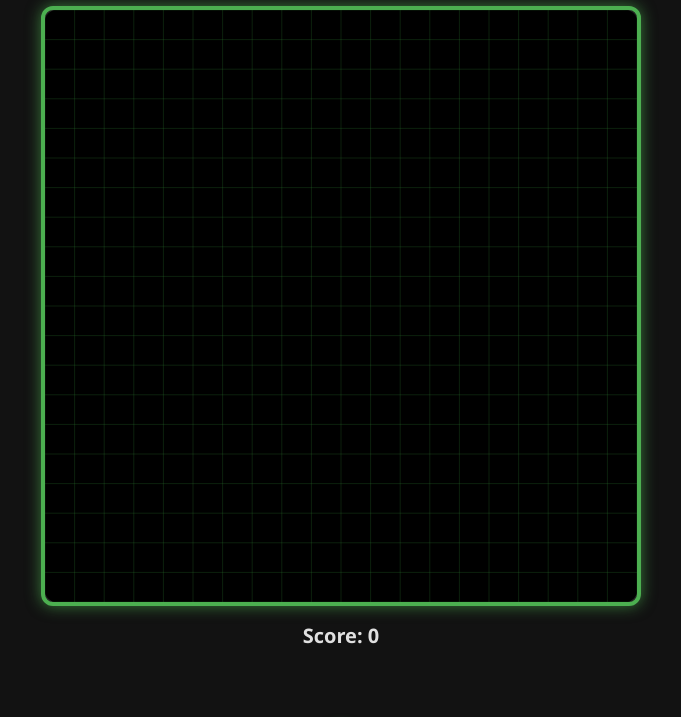
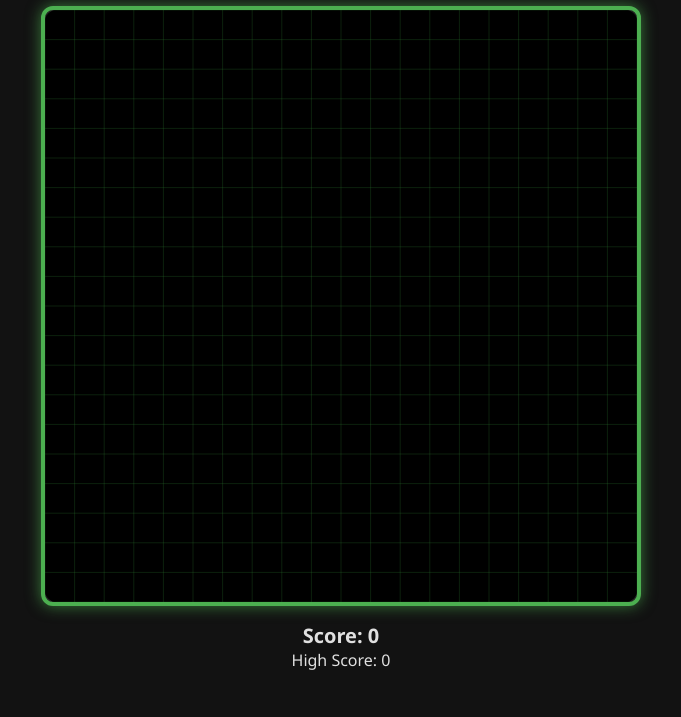
Before and after one commit to payalybadwaik/snake-game, a plain HTML site: page index.html in a window 1280 px wide. Shown: the part 61-778 px from the top of the page, without its empty margins (299-980 px from the left). Drawn offline with Linux system fonts and the light colour scheme.

Commit message:
Update index.html

```diff
--- a/index.html
+++ b/index.html
@@ -12,6 +12,7 @@
       <canvas id="gameCanvas" width="400" height="400"></canvas>
     </div>
     <div id="scoreboard" aria-live="polite" aria-atomic="true">Score: 0</div>
+    <div id="highscoreboard" aria-live="polite" aria-atomic="true">High Score: 0</div>
     <div id="message" role="alert" aria-live="assertive"></div>
 
     <div id="direction-buttons" aria-label="Snake movement controls" role="group">
```
